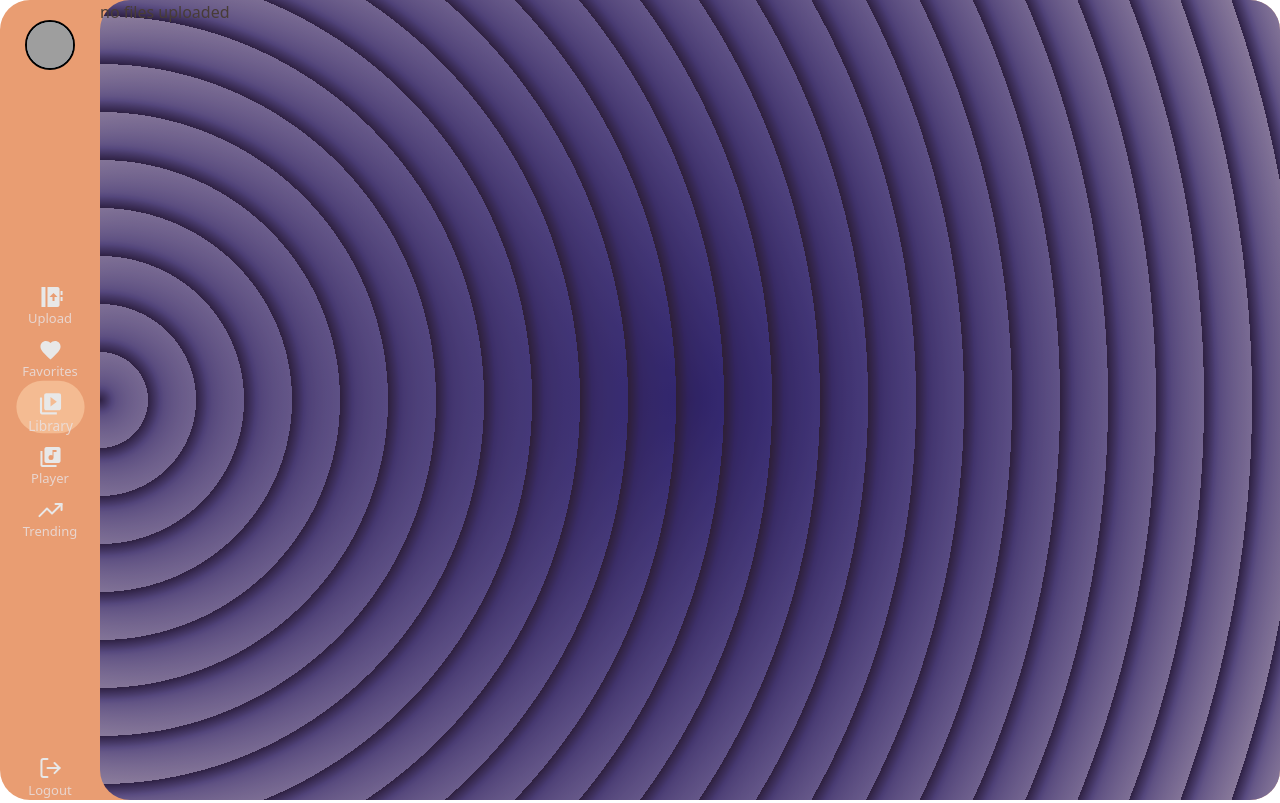
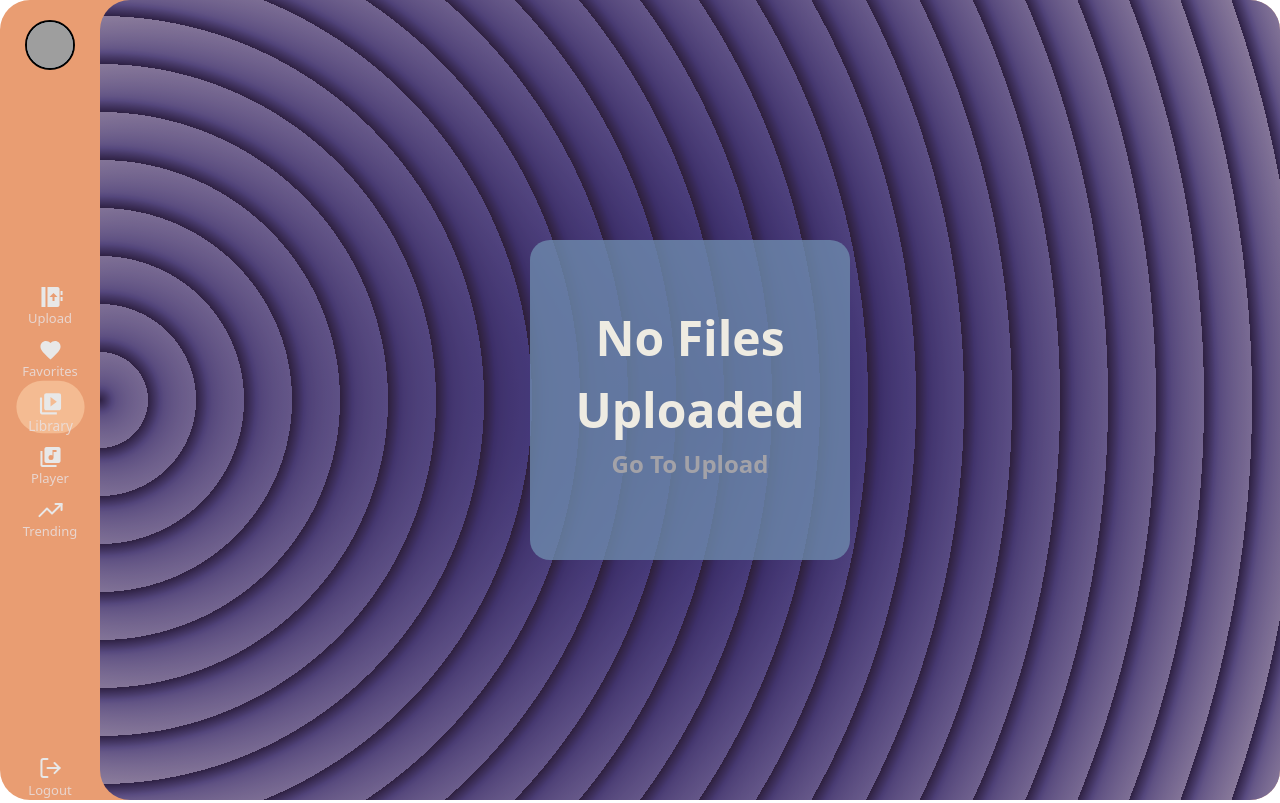
Before and after one commit to sachinsisondiya/music_app, a React (Vite) app: page / in a window 1280 px wide. Built offline with nearby package versions, Linux system fonts and the light colour scheme; grey boxes are pictures that could not be loaded.

Commit message:
new feature for player

```diff
--- a/src/component/Library.jsx
+++ b/src/component/Library.jsx
@@ -28,7 +28,9 @@ const Library = ()=>{
 
         ))}</div>
 
-      ) : (<div> no files uploaded</div>)}
+      ) : (<div className="contain"> <div className="upload-files"> no files uploaded
+       <p>go to upload</p></div>
+     </div>)}
 
     </div>
   )
--- a/src/component/Player.jsx
+++ b/src/component/Player.jsx
@@ -1,17 +1,27 @@
 import { useLocation } from "react-router-dom";
+import { useEffect, useRef } from "react";
+import SongCard from "./Songcard";
 const Player = () =>{
   const location = useLocation();
-  if(location.state) {console.log(location.state)}
+  console.log(location.state)
+   const musicRef= useRef(null);
+   useEffect(()=>{
+    if(location.state){
+      console.log(musicRef.current)
+    }
 
-  const playMusic=()=>{
-    console.log()
-  }
+   },[location.state])
+
+
+
+
   return(
     <div className="screen-container">
-      <div>
+      <div className="left-player-body">
 
       </div>
-      <div>
+      <div className="right-player-body">
+        <SongCard></SongCard>
 
       </div>
     </div>
--- /dev/null
+++ b/src/component/Songcard.jsx
@@ -0,0 +1,9 @@
+import "./Songcard.css";
+const SongCard= ()=>{
+  return(
+    <h1>
+      enter
+    </h1>
+  )
+}
+export default SongCard;
--- a/src/component/library.css
+++ b/src/component/library.css
@@ -88,3 +88,28 @@
   border-radius: 30px;
   border: none;
 }
+.contain{
+  display: grid;
+  place-items: center;
+  height: 100vh;
+
+}
+.upload-files{
+   background-color: #4f85bbce;
+   width: 20rem;
+   height: 20rem;
+   display: flex;
+   justify-content: center;
+   align-items: center;
+   flex-direction: column;
+   font-size: 3rem;
+   text-transform: capitalize;
+   font-weight: 700;
+   color: azure;
+   border-radius: 20px;
+   text-align: center;
+}
+P{
+  color: #92a4b6;
+  font-size: 1.5rem;
+}
--- a/src/component/upload.jsx
+++ b/src/component/upload.jsx
@@ -30,6 +30,7 @@ const Upload = ()=>{
   const handleFileChange = (e) => {
   const selectedFiles = Array.from(e.target.files);
   setFiles(selectedFiles);
+
 };
 
   const goToLibrary = () => {
```
Also changed, not shown: src/component/Songcard.css (added).
